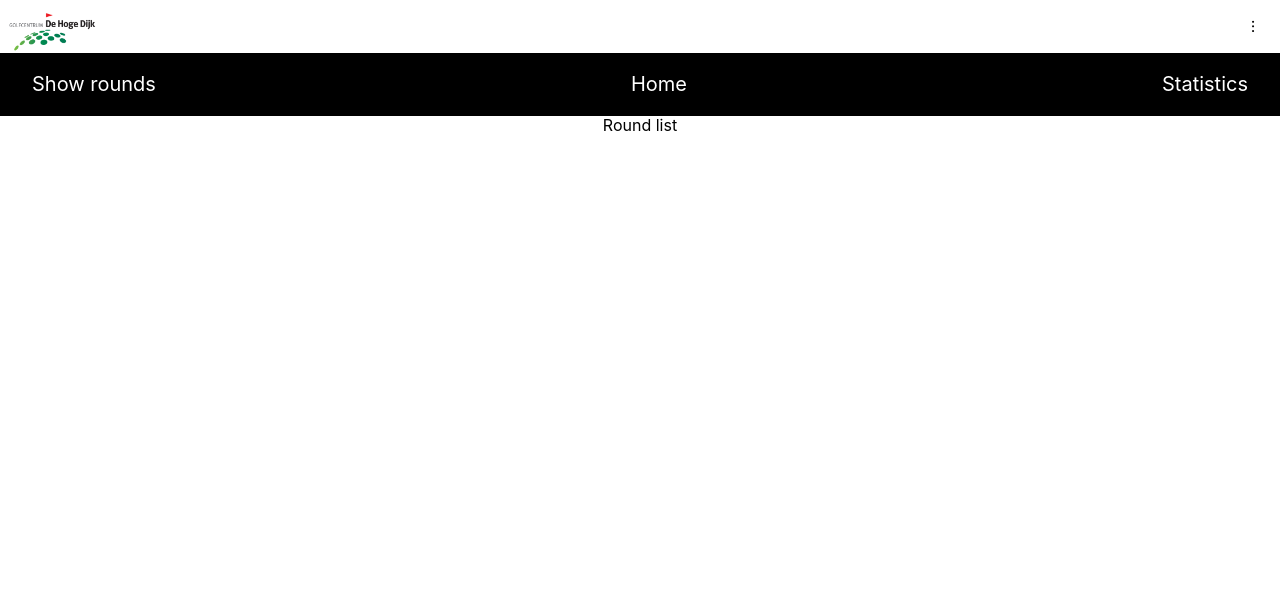
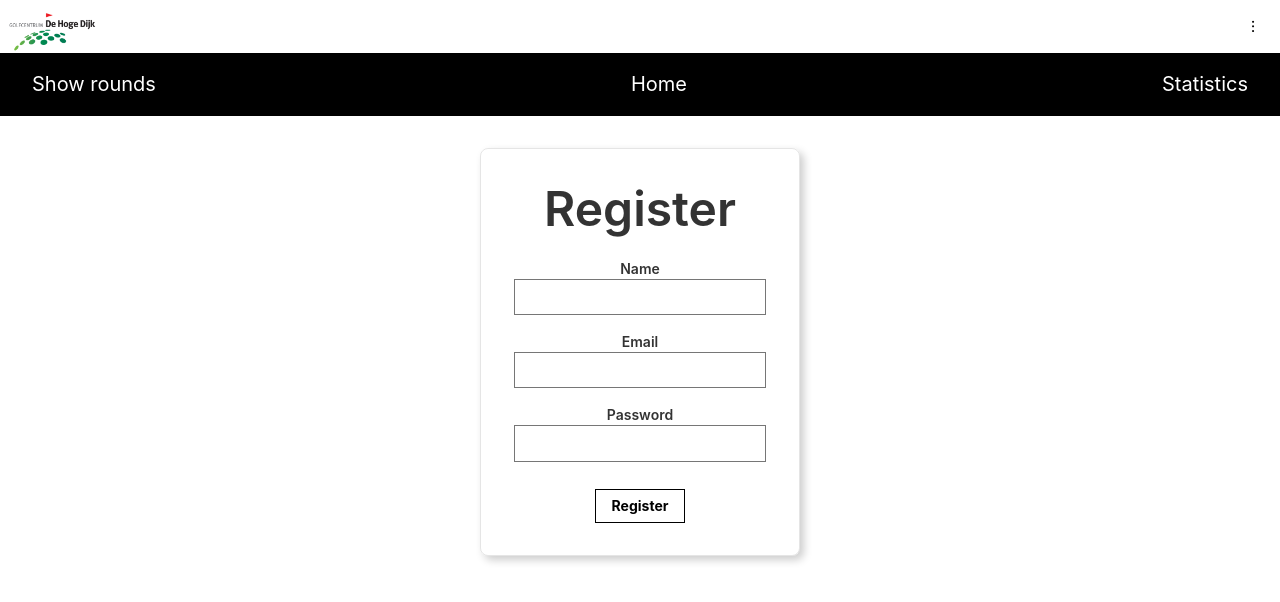
Before and after one commit to Desmond225/golfapp-2020, a React (Create React App) app: page / in a window 1280 px wide. Both pictures are taken after a click on the element "Show rounds". Shown: the top 602 px of the page. Built offline with nearby package versions, Linux system fonts and the light colour scheme; no server answers.

Commit message:
added register & signin components

```diff
--- a/src/App.js
+++ b/src/App.js
@@ -1,23 +1,54 @@
 import React, { Component } from 'react';
 import './App.css';
-import Navigation from './components/navigation/navigation'
-import RoundList from './components/roundlist/roundlist'
-import Statistics from './components/statistics/statistics'
+import Navigation from './components/navigation/navigation';
+import RoundList from './components/roundlist/roundlist';
+// import Statistics from './components/statistics/statistics';
+// import Menu from './components/menu/menu';
+import Signin from './components/signin/signin';
+import Register from './components/register/register';
 
 class App extends Component {
   constructor() {
     super();
     this.state = {
-      route: 'home'
+      route: 'signin',
+      isSignedIn: false,
+      user: {
+        id: '',
+        name: '',
+        email: '',
+        submitted_rounds: 0,
+        joined: ''
+      }
     }
   }
 
+  loadUser = (data) => {
+    this.setState({user: {
+      id: data.id,
+      name: data.name,
+      email: data.email,
+      submitted_rounds: data.submitted_rounds,
+      joined: data.joined
+    }})
+  }
+
+  onInputChange = (event) => {
+    this.setState({input: event.target.value});
+  }
+
   onRouteChange = (route) => {
+    if (route === 'signout') {
+      this.setState({isSignedIn: false})
+    }
+    else if(route === 'home') {
+      this.setState({isSignedIn: true})
+    }
     this.setState({route: route});
   }
 
   render() {
-    const {route} = this.state;
+    const { isSignedIn, route } = this.state;
     return (
       <div className="App">
         <Navigation
@@ -25,15 +56,12 @@
         />
         { route === 'home'
           ?
-          <div className={{display: 'flex', flexDirection: 'column'}}>
-            <button className='f4 w-100 link dim ph4 pv2 dib white bg-blue tl'>Play golf (coming soon)</button>
-            <button className='f4 w-100 link dim ph4 pv2 dib white bg-blue tl'>Book teetimes (coming soon)</button>
-            <button className='f4 w-100 link dim ph4 pv2 dib white bg-blue tl'>Learn more (coming soon)</button>
-          </div>
+            // <Menu />
+            <RoundList />
           : (
-            route === 'roundlist'
-            ? <RoundList />
-            : <Statistics />
+            route === 'signin'
+            ? <Signin loadUser={this.loadUser} onRouteChange={this.onRouteChange}/>
+            : <Register loadUser={this.loadUser} onRouteChange={this.onRouteChange}/>
           )
         }
 
--- /dev/null
+++ b/src/components/register/register.js
@@ -0,0 +1,97 @@
+import React from 'react';
+
+
+class Register extends React.Component {
+    constructor(props) {
+        super(props);
+        this.state = {
+            email: '',
+            password: '',
+            name: ''
+        }
+    }
+    onNameChange = (event) => {
+        this.setState({name: event.target.value})
+    }
+
+    onEmailchange = (event) => {
+        this.setState({email: event.target.value})
+    }
+
+    onPasswordChange = (event) => {
+        this.setState({password: event.target.value})
+    }
+
+    onSubmitSignIn = () => {
+        fetch('http://localhost:3000/register', {
+            method: 'post',
+            headers: {'Content-type': 'application/json'},
+            body: JSON.stringify({
+                email: this.state.email,
+                password: this.state.password,
+                name: this.state.name,
+            })
+        }).then(response => response.json())
+        .then(user => {
+            if (user) {
+                this.props.loadUser(user)
+                this.props.onRouteChange('home');
+            }
+        })
+    }
+
+    render() {
+        const {onRouteChange } = this.props;
+        return (
+            <article className="br3 ba b--black-10 mv4 w-100 w-50-m w-25-l mw6 shadow-5 center">
+            <main className="pa4 black-80">
+                <div className="measure">
+                    <fieldset id="sign_up" className="ba b--transparent ph0 mh0">
+                    <legend className="f1 fw6 ph0 mh0">Register</legend>
+                    <div className="mt3">
+                        <label className="db fw6 lh-copy f6" htmlFor="name">Name</label>
+                        <input
+                            className="pa2 input-reset ba bg-transparent hover-bg-black hover-white w-100"
+                            type="text"
+                            name="name"
+                            id="name"
+                            onChange={this.onNameChange}
+                        />
+                    </div>
+                    <div className="mt3">
+                        <label className="db fw6 lh-copy f6" htmlFor="email-address">Email</label>
+                        <input
+                            className="pa2 input-reset ba bg-transparent hover-bg-black hover-white w-100"
+                            type="email"
+                            name="email-address"
+                            id="email-address"
+                            onChange={this.onEmailchange}
+                        />
+                    </div>
+                    <div className="mv3">
+                        <label className="db fw6 lh-copy f6" htmlFor="password">Password</label>
+                        <input
+                            className="b pa2 input-reset ba bg-transparent hover-bg-black hover-white w-100"
+                            type="password"
+                            name="password"
+                            id="password"
+                            onChange={this.onPasswordChange}
+                        />
+                    </div>
+                    </fieldset>
+                    <div className="">
+                    <input
+                        className="b ph3 pv2 input-reset ba b--black bg-transparent grow pointer f6 dib"
+                        type="submit"
+                        value="Register"
+                        onClick={this.onSubmitSignIn}
+                        />
+                    </div>
+                </div>
+            </main>
+        </article>
+        )
+    }
+}
+
+export default Register
--- /dev/null
+++ b/src/components/signin/signin.js
@@ -0,0 +1,88 @@
+import React from 'react';
+
+
+class Signin extends React.Component {
+    constructor(props) {
+        super(props);
+        this.state = {
+            signInEmail: '',
+            signInPassword: '',
+        }
+    }
+    onEmailChange = (event) => {
+        this.setState({signInEmail: event.target.value})
+    }
+
+    onPasswordChange = (event) => {
+        this.setState({signInPassword: event.target.value})
+    }
+
+    onSubmitSignIn = () => {
+        fetch('http://localhost:3000/signin', {
+            method: 'post',
+            headers: {'Content-type': 'application/json'},
+            body: JSON.stringify({
+                email: this.state.signInEmail,
+                password: this.state.signInPassword
+            })
+        })
+        .then(response => response.json())
+        .then(user => {
+            if (user.id) {
+                this.props.loadUser(user);
+                this.props.onRouteChange('home');
+            }
+        })
+
+    }
+    render() {
+        const {onRouteChange} = this.props;
+        return (
+            <article className="br3 ba b--black-10 mv4 w-100 w-50-m w-25-l mw6 shadow-5 center">
+            <main className="pa4 black-80">
+                <form className="measure">
+                    <fieldset id="sign_up" className="ba b--transparent ph0 mh0">
+                    <legend className="f1 fw6 ph0 mh0">Sign In</legend>
+                    <div className="mt3">
+                        <label className="db fw6 lh-copy f6" htmlFor="email-address">Email</label>
+                        <input
+                            className="pa2 input-reset ba bg-transparent hover-bg-black hover-white w-100"
+                            type="email"
+                            name="email-address"
+                            id="email-address"
+                            onChange={this.onEmailChange}
+                        />
+                    </div>
+                    <div className="mv3">
+                        <label className="db fw6 lh-copy f6" htmlFor="password">Password</label>
+                        <input
+                            className="b pa2 input-reset ba bg-transparent hover-bg-black hover-white w-100"
+                            type="password"
+                            name="password"
+                            id="password"
+                            onChange={this.onPasswordChange}
+                        />
+                    </div>
+                    </fieldset>
+                    <div className="">
+                    <input
+                        className="b ph3 pv2 input-reset ba b--black bg-transparent grow pointer f6 dib"
+                        type="submit"
+                        value="Sign in"
+                        onClick={
+                            this.onSubmitSignIn()
+
+                        }
+                        />
+                    </div>
+                    <div className="lh-copy mt3">
+                    <p onClick={() => onRouteChange('register')} className="f6 link dim black db pointer">Register</p>
+                    </div>
+                </form>
+            </main>
+        </article>
+        )
+    }
+}
+
+export default Signin
```
